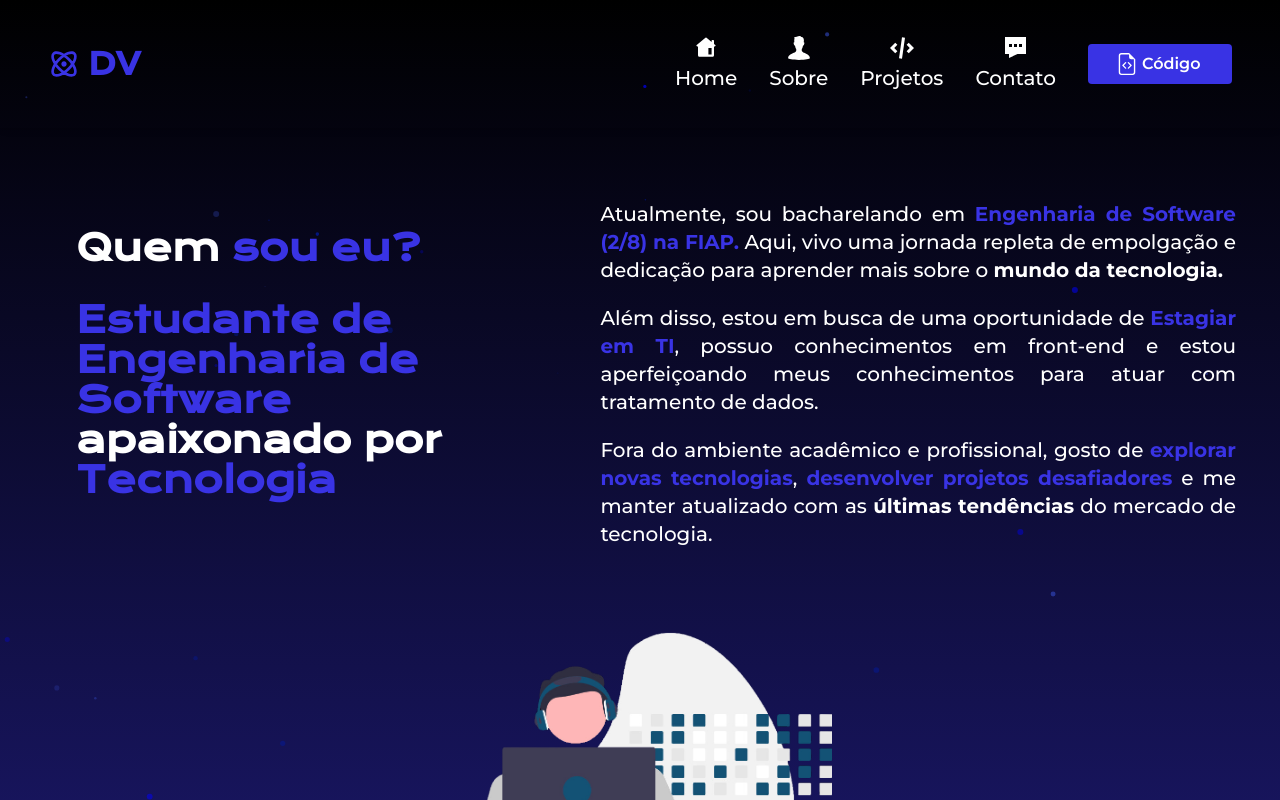
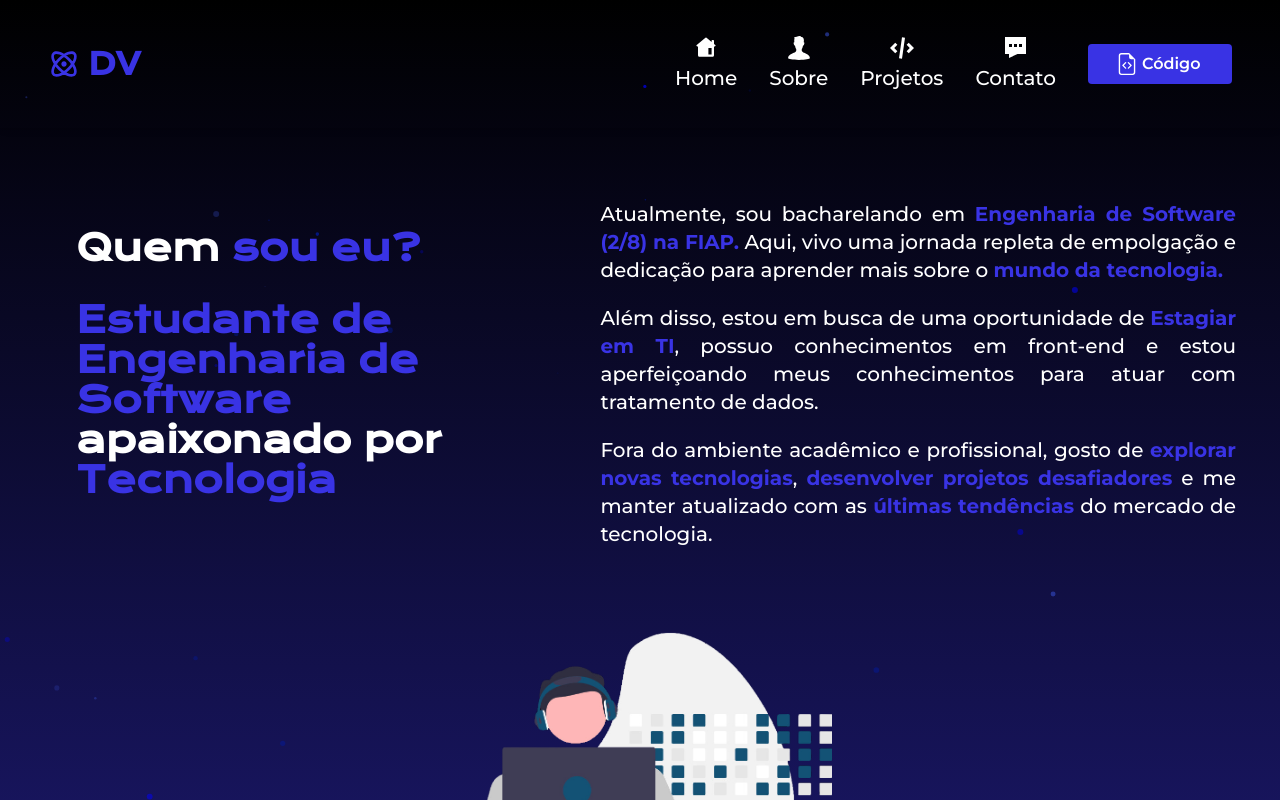
Before and after one commit to FlyingHigh520741/portifolio-react, a React (Vite) app: page /sobre in a window 1280 px wide. Shown: the top 800 px of the page. Built offline with nearby package versions, Linux system fonts and the light colour scheme.

Commit message:
Refatorando

```diff
--- a/src/components/About/About.jsx
+++ b/src/components/About/About.jsx
@@ -72,13 +72,13 @@ const About = () => {
               }}
             >
               <p className="text-justify text-white text-lg lg:text-xl font-montserrat font-medium mb-5 flex-wrap">
-                Atualmente, sou bacharelando em <span className="text-azul font-bold">Engenharia de Software (2/8) na FIAP.</span> Aqui, vivo uma jornada repleta de empolgação e dedicação para aprender mais sobre o <span className="text-fiap font-bold">mundo da tecnologia.</span>
+                Atualmente, sou bacharelando em <span className="text-azul font-bold">Engenharia de Software (2/8) na FIAP.</span> Aqui, vivo uma jornada repleta de empolgação e dedicação para aprender mais sobre o <span className="text-azul font-bold">mundo da tecnologia.</span>
               </p>
               <p className="text-justify text-white text-lg lg:text-xl font-medium font-montserrat mb-5 flex-wrap">
                 Além disso, estou em busca de uma oportunidade de  <span className="text-azul font-bold">Estagiar em TI</span>, possuo conhecimentos em front-end e estou aperfeiçoando meus conhecimentos para atuar com tratamento de dados.
               </p>
               <p className="text-justify text-white text-lg lg:text-xl font-montserrat font-medium mb-5 flex-wrap">
-                Fora do ambiente acadêmico e profissional, gosto de <span className="text-azul font-bold">explorar novas tecnologias</span>, <span className="text-azul font-bold">desenvolver projetos desafiadores</span> e me manter atualizado com as <span className="text-fiap font-bold">últimas tendências</span> do mercado de tecnologia.
+                Fora do ambiente acadêmico e profissional, gosto de <span className="text-azul font-bold">explorar novas tecnologias</span>, <span className="text-azul font-bold">desenvolver projetos desafiadores</span> e me manter atualizado com as <span className="text-azul font-bold">últimas tendências</span> do mercado de tecnologia.
               </p>
             </motion.div>
           </div>
```
